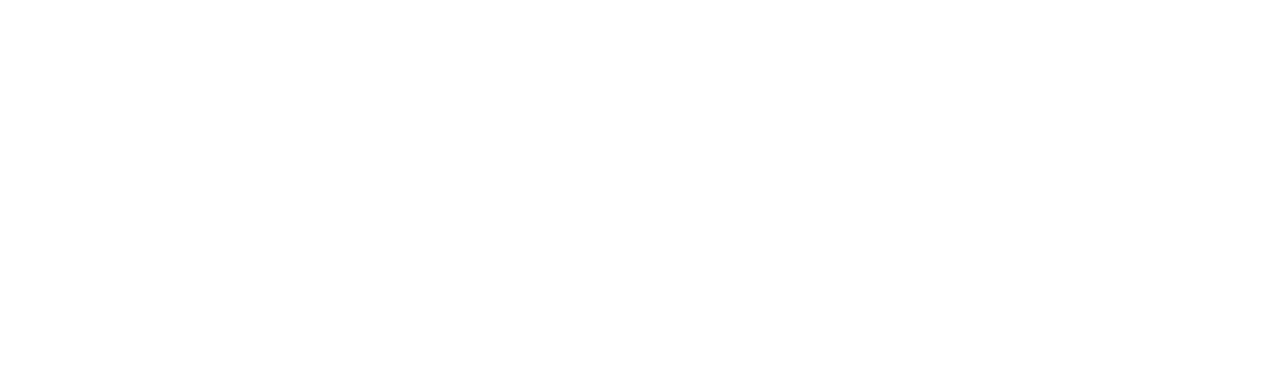
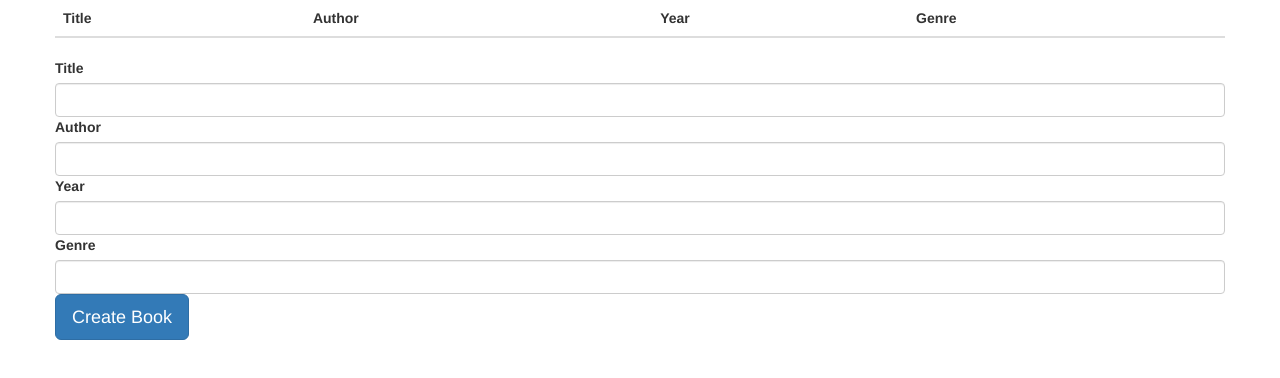
Before and after one commit to cristinelpirvulescu/library-api, a website: page client/index.html in a window 1280 px wide. Drawn offline with nearby package versions, Linux system fonts and the light colour scheme; some packages are replaced by stand-ins of ours.

Commit message:
Update layout for /partials/book-list.html

```diff
--- a/client/partials/book-list.html
+++ b/client/partials/book-list.html
@@ -1,11 +1,40 @@
-<div class="container-fluid">
+<div class="container">
   <div class="row">
-    <div class="cold-lg-12">
-      <ul class="books">
-        <li ng-repeat="book in books">
-          <p> {{book.title}} </p>
-        </li>
-      </ul>
+    <div class="cold-lg-4">
+      <table class="table" ng-controller="BookListController">
+        <thead>
+          <th>Title</th>
+          <th>Author</th>
+          <th>Year</th>
+          <th>Genre</th>
+        </thead>
+        <tbody>
+          <tr ng-repeat="book in books">
+            <td>{{book.title}}</td>
+            <td>{{book.author}}</td>
+            <td>{{book.year}}</td>
+            <td>{{book.genre}}</td>
+          </tr>
+        </tbody>
+      </table>
+
+      <form ng-submit="createBook()">
+        <fieldset>
+          <label for="1">Title</label>
+          <input type="text" id="1" class="form-control" ng-model="form.title">
+
+          <label for="2">Author</label>
+          <input type="text" id="2" class="form-control" ng-model="form.author">
+
+          <label for="3">Year</label>
+          <input type="number" id="3" class="form-control" ng-model="form.year">
+
+          <label for="4">Genre</label>
+          <input type="text" id="4" class="form-control" ng-model="form.genre">
+        </fieldset>
+
+        <button type="submit" class="btn btn-primary btn-lg">Create Book</button>
+      </form>
     </div>
   </div>
 </div>
```
